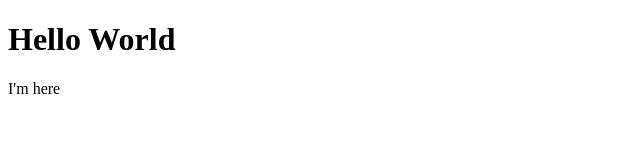
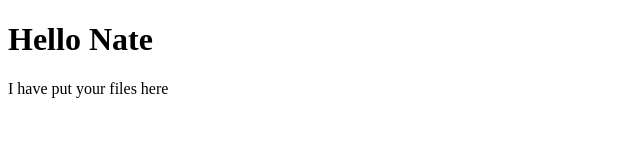
Before and after one commit to closehub1788/closehub1788.github.io, a plain HTML site: page index.html in a window 1280 px wide. Shown: the whole page, without its empty margins (0-640 px from the left). Drawn offline with Linux system fonts and the light colour scheme.

Commit message:
Update index.html

```diff
--- a/index.html
+++ b/index.html
@@ -1,7 +1,7 @@
 <!DOCTYPE html>
 <html>
 <body>
-<h1>Hello World</h1>
-<p>I'm here</p>
+<h1>Hello Nate</h1>
+<p>I have put your files here</p>
 </body>
 </html>
```
